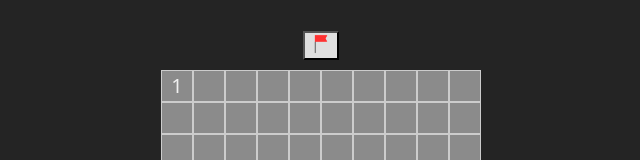
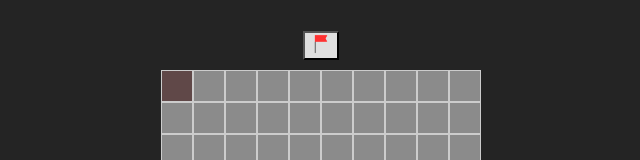
Before and after one commit to MsNiyaJ/minesweeper, a Vue app: page / in a window 1280 px wide. Both pictures are taken after a click on the element 496 px from the left and 275 px from the top of the page. Shown: the part 190-350 px from the top of the page, without its empty margins (319-959 px from the left). Built offline with nearby package versions, Linux system fonts and the light colour scheme.

Commit message:
refactored cells
assigned an object to each cell to make manipulating the board easier.

```diff
--- a/package.json
+++ b/package.json
@@ -1,8 +1,12 @@
 {
   "name": "minesweeper",
+  "license": "UNLICENSED",
   "private": true,
   "version": "0.0.0",
   "type": "module",
+  "engines": {
+    "node": "20.19.0 || 22.12.0"
+  },
   "scripts": {
     "dev": "vite",
     "build": "vue-tsc -b && vite build",
--- a/src/board.ts
+++ b/src/board.ts
@@ -1,24 +1,49 @@
+export interface ICellData {
+  value: string;
+  hasFlag: boolean;
+  revealed: boolean;
+}
+
 export class Board {
-  boardCells: string[][] = [];
+  boardCells!: ICellData[][];
+  ROW_LENGTH: number = 10;
+  COL_LENGTH: number = 10;
 
   constructor() {
-    this.generateBoard(10, 10);
+    this.generateBoard();
   }
 
-  private setBombs(rows: number, cols: number): void {
-    const numOfBombs = Math.floor((rows * cols) / 6); // Approximately 16% of the board
+  generateBoard(): void {
+    this.boardCells = Array.from({ length: this.ROW_LENGTH }, (_row) =>
+      Array.from({ length: this.COL_LENGTH }, (_col) => ({
+        revealed: false,
+        hasFlag: false,
+        value: '',
+      }))
+    );
+
+    this.setValues();
+  }
+
+  private setValues(): void {
+    const numOfBombs = Math.floor((this.ROW_LENGTH * this.COL_LENGTH) / 6); // Approximately 16% of the board
     let bombsPlaced = 0;
 
     while (bombsPlaced < numOfBombs) {
-      const row = Math.floor(Math.random() * rows);
-      const col = Math.floor(Math.random() * cols);
+      const row = Math.floor(Math.random() * this.ROW_LENGTH);
+      const col = Math.floor(Math.random() * this.COL_LENGTH);
 
-      if (this.boardCells[row]?.[col] === '') {
-        this.boardCells[row][col] = 'B'; // Place a bomb
+      const cell = this.getCell(row, col);
+      if (cell && cell.value === '') {
+        cell.value = 'B'; // Place a bomb
         this.incrementAdjacentCounts(row, col);
         bombsPlaced++;
       }
     }
+  }
+
+  private getCell(rowIndex: number, colIndex: number): ICellData | undefined {
+    return this.boardCells[rowIndex]?.[colIndex];
   }
 
   private incrementAdjacentCounts(bombRow: number, bombCol: number): void {
@@ -37,25 +62,26 @@ export class Board {
       const adjRow = bombRow + direction[0];
       const adjCol = bombCol + direction[1];
 
-      const cell = this.boardCells[adjRow]?.[adjCol];
-      if (cell !== 'B' && cell !== undefined) {
-        const newValue = cell === '' ? '1' : (parseInt(cell) + 1).toString();
-        this.boardCells[adjRow]![adjCol] = newValue;
+      const cell = this.getCell(adjRow, adjCol);
+      if (cell && cell.value !== 'B') {
+        const value = cell.value === '' ? 0 : parseInt(cell.value);
+        cell.value = (value + 1).toString();
       }
     });
   }
 
-  generateBoard(rows: number, cols: number): void {
-    this.boardCells = Array.from({ length: rows }, () =>
-      Array.from({ length: cols }, () => '')
-    );
-
-    this.setBombs(rows, cols);
-    console.log(this.boardCells);
+  revealCell(rowIndex: number, colIndex: number) {
+    const cell = this.getCell(rowIndex, colIndex);
+    if (cell) cell.revealed = true;
   }
 
-  revealEmptyCells(): void {
+  revealCells(rowIndex: number, colIndex: number): void {
     // TODO: This should reveal all other adjacent empty cells & numbers and stops at bombs
-    console.log('Revealing empty cells...');
+    console.log('Revealing adjacent cells...', {
+      rowIndex,
+      colIndex,
+    });
+
+    this.revealCell(rowIndex, colIndex);
   }
 }
--- a/src/components/Board.vue
+++ b/src/components/Board.vue
@@ -1,15 +1,20 @@
 <template>
   <div id="board-container">
-    <button id="flag-btn" :class="flagClass" @click="toggleFlag">
+    <button
+      id="flag-btn"
+      :class="{ enabled: onFlagMode }"
+      @click="toggleFlagMode"
+    >
       <img src="../assets/red-flag.png" />
     </button>
     <div id="board">
-      <div id="board-row" v-for="row in board.boardCells">
+      <div class="board-row" v-for="(row, rowIndex) in cells">
         <Cell
-          v-for="value in row"
-          :value="value"
-          :onFlagMode="flagMode"
-          @emptyCellClicked="board.revealEmptyCells()"
+          v-for="(cellData, colIndex) in row"
+          :cellData="cellData"
+          :onFlagMode="onFlagMode"
+          @revealCells="board.revealCells(rowIndex, colIndex)"
+          @gameOver="endGame"
         />
       </div>
     </div>
@@ -17,17 +22,20 @@
 </template>
 
 <script setup lang="ts">
-import { ref } from 'vue';
+import { ref, reactive } from 'vue';
 import { Board } from '../board';
 import Cell from './Cell.vue';
 
-const board = ref(new Board());
-const flagClass = ref('flag-off');
-const flagMode = ref(false);
+const board = reactive(new Board());
+const cells = reactive(board.boardCells);
+const onFlagMode = ref(false);
 
-function toggleFlag() {
-  flagMode.value = !flagMode.value;
-  flagClass.value = flagMode.value ? 'flag-on' : 'flag-off';
+function toggleFlagMode() {
+  onFlagMode.value = !onFlagMode.value;
+}
+
+function endGame() {
+  alert('Game Over!');
 }
 </script>
 
@@ -39,13 +47,14 @@ function toggleFlag() {
   justify-content: center;
 }
 
-#board-row {
+.board-row {
   display: flex;
 }
 
 #flag-btn {
   cursor: pointer;
   margin-bottom: 10px;
+  background-color: #dfdfdf;
 }
 
 #flag-btn img {
@@ -53,11 +62,7 @@ function toggleFlag() {
   height: 20px;
 }
 
-#flag-btn.flag-on {
+#flag-btn.enabled {
   background-color: #8b8b8b;
 }
-
-#flag-btn.flag-off {
-  background-color: #dfdfdf;
-}
 </style>
--- a/src/components/Cell.vue
+++ b/src/components/Cell.vue
@@ -1,34 +1,37 @@
 <template>
-  <div class="cell" @click="handleClick">
-    <img v-show="flagShown" class="red-flag" src="../assets/red-flag.png" />
-    <span v-show="valueShown">{{ value }}</span>
+  <div
+    :class="{ cell: true, revealed: cellData.revealed }"
+    @click="handleClick"
+  >
+    <img
+      v-show="cellData.hasFlag"
+      class="red-flag"
+      src="../assets/red-flag.png"
+    />
+    <span v-show="cellData.revealed">{{ cellData.value }}</span>
   </div>
 </template>
 
 <script setup lang="ts">
-import { ref } from 'vue';
+import type { ICellData } from '../board';
 
-const props = defineProps<{ value: string; onFlagMode: boolean }>();
-const emit = defineEmits(['emptyCellClicked']);
-
-const valueShown = ref(false);
-const flagShown = ref(false);
+const props = defineProps<{ cellData: ICellData; onFlagMode: boolean }>();
+const emit = defineEmits(['gameOver', 'revealCells']);
 
 function handleClick() {
-  const { value, onFlagMode } = props;
-  const bombClicked = value === 'B';
-  const blewupBomb = bombClicked && !onFlagMode && !flagShown.value;
-  const emptyCellClicked = value === '';
+  const { cellData, onFlagMode } = props;
 
-  if (blewupBomb) {
-    alert('Game Over!');
-  } else if (emptyCellClicked) {
-    emit('emptyCellClicked');
-  } else if (onFlagMode && !valueShown.value) {
-    flagShown.value = !flagShown.value;
-  } else if (!flagShown.value) {
-    valueShown.value = true;
+  if (cellData.revealed) return;
+
+  if (onFlagMode) {
+    cellData.hasFlag = !cellData.hasFlag;
+    return;
   }
+
+  if (cellData.hasFlag) return;
+
+  const bombClicked = cellData.value === 'B';
+  emit(bombClicked ? 'gameOver' : 'revealCells');
 }
 </script>
 
@@ -50,4 +53,8 @@ function handleClick() {
   align-items: center;
   justify-content: center;
 }
+
+.revealed {
+  background-color: #604848;
+}
 </style>
```
